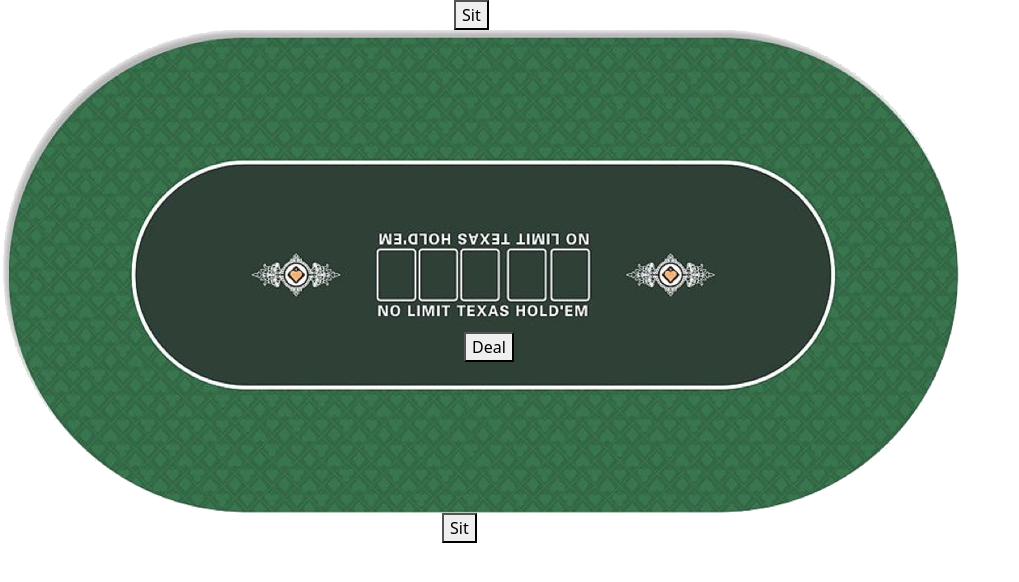
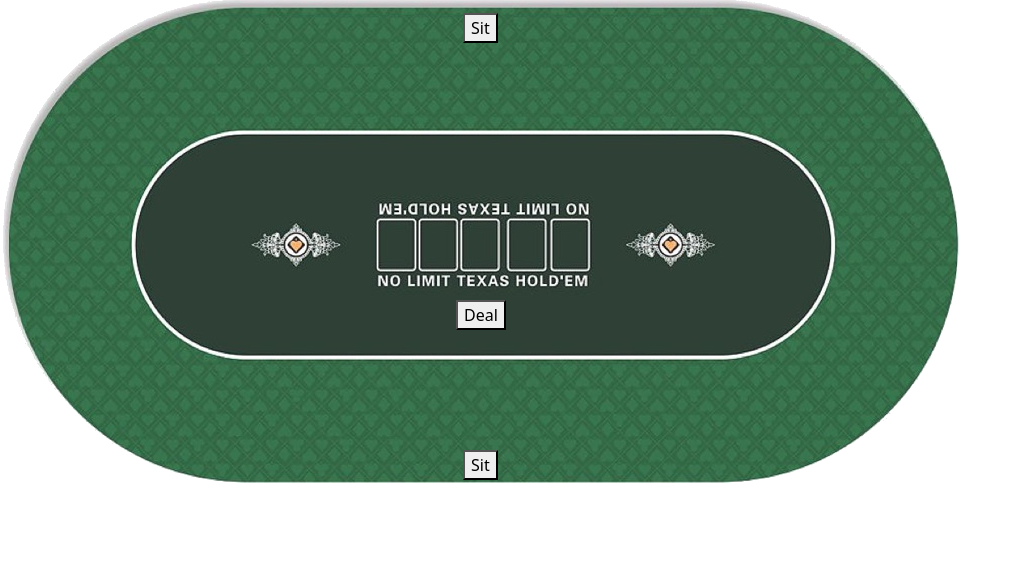
Before and after one commit to cetvrtak/holdem, a plain HTML site: page index.html in a window 1280 px wide. Shown: the whole page, without its empty margins (0-1019 px from the left). Drawn offline with Linux system fonts and the light colour scheme.

Commit message:
Switch table from img to canvas

```diff
--- a/css/styles.css
+++ b/css/styles.css
@@ -9,13 +9,29 @@
 }
 
 #player_1, #player_2 {
+	display: none;
 	position: relative;
+	left: 408px;
 	width: 100px;
+}
+
+#player_1 {
+	top: 420px;
+}
+
+#player_2 {
+	top: 13px;
+}
+
+#p1, #p2 {
+	position: relative;
+	left: 31px;
 }
 
 #p1_username, #p2_username {
 	display: none;
 	height: 30px;
+	color: white;
 }
 
 #p1c1, #p1c2, #p1_cash, #p1_stack, #p1_bet {
@@ -26,16 +42,16 @@
 }
 
 #p1c1, #p2c1 {
-	left: calc(50% - 45px);
+	left: 40px;
 }
 
 #p1c2, #p2c2 {
-	right: calc(50% - 45px);
+	left: 75px;
 }
 
 #p1_cash, #p2_cash {
 	height: 30px;
-	left: calc(50% + 75px);
+	left: 178px;
 	color: white;
 }
 
@@ -43,78 +59,81 @@
 	position: absolute;
 	width: 41px;
 	height: 54px;
-	margin-top: 15px;
 }
 
 #p1_stack, #p2_stack, #p1_bet, #p2_bet {
-	left: calc(50% + 45px);
+	left: 145px;
 	height: 30px;
 	width: 30px;
 }
 
 #p1_bet, #p2_bet {
 	color: white;
-	margin: 50% 0px;
+	margin: 30px 0px;
 }
 
 #flip_1, #flip_2, #flip_3, #turn, #river {
 	position: absolute;
-	top: calc(50% - 20px);
+	top: 222px;
 	width: 41px;
 	height: 54px;
 }
 
 #flip_1 {
-	left: calc(50% - 99px);
+	left: 381px;
 }
 
 #flip_2 {
-	left: calc(50% - 57px);
+	left: 423px;
 }
 
-#flip_3, #deal {
-	left: calc(50% - 16px);
+#flip_3 {
+	left: 464px;
 }
 
 #turn {
-	left: calc(50% + 32px);
+	left: 512px;
 }
 
 #river {
-	left: calc(50% + 75px);
+	left: 555px;
 }
 
 #deal {
+	display: none;
 	position: absolute;
-	top: calc(50% + 60px);
+	left: 456px;
+	top: 300px;
 }
 
 #login {
 	display: none;
 	position: fixed;
-	top: 15%;
-	left: 25%;
+	top: 55px;
+	left: 369px;
 	z-index: 40;
-	width: 30%;
-	height: 40%;
+	width: 266px;
+	height: 216px;
+	padding: 0px 15px;
 	background: white;
 	border: 1px solid black;
 }
 
 .close {
-	float: right;
+	position: absolute;
+	right: 5px;
 }
 
 #confirm_login {
 	position: absolute;
-	left: 40%;
+	left: 75px;
 	bottom: 15px;
 }
 
 #pot {
 	position: absolute;
-	left: calc(50% + 130px);
-	top: calc(50% + 50px);
+	left: 610px;
+	top: 291px;
 	height: 30px;
 	width: 30px;
 	color: white;
@@ -130,11 +149,11 @@
 }
 
 #p1_betPopup, #p1_winPopup {
-	bottom: 125px;
+	bottom: 94px;
 }
 
 #p2_betPopup, #p2_winPopup {
-	margin-top: 75%;
+	top: 82px;
 }
 
 #p1_betAmount, #p2_betAmount {
--- a/index.html
+++ b/index.html
@@ -7,8 +7,9 @@
 </head>
 <body>
 	<div id="table">
+		<canvas id="table_img"></canvas>
 		<div id="players">
-		<div id="pot"></div>
+			<div id="pot"></div>
 			<div id="login">
 				<span class="close" onclick="closeLogin()">&times;</span>
 				<span><br></span>
@@ -39,7 +40,6 @@
 				</div>
 				<div id="p2_winPopup"></div>
 			</div>
-			<img src="images/table_trimmed_rotated.png" width="100%">
 			<div id="dealer" class="container">
 				<div class="d-flex flex-row justify-content-evenly">
 					<div id="flip_1"></div>
@@ -64,7 +64,7 @@
 				</div>
 				<div id="p1_bet"></div>
 				<div id="p1_winPopup"></div>
-				<div id="p1_data">
+				<div id="p1_data" class="container">
 					<div id="p1_username"></div>
 					<button id="p1" onclick="sit(event)">Sit</button>
 				</div>
--- a/js/main.js
+++ b/js/main.js
@@ -1,5 +1,19 @@
 var slots = [p1c1,p1c2,p2c1,p2c2,flip_1,flip_2,flip_3,turn,river];
 var cardsDealt = [];
+
+var tableCnv = document.getElementById("table_img");
+var tableCtx = tableCnv.getContext("2d");
+var tableImg = new Image();
+tableImg.src = "images/table_trimmed_rotated.png";
+tableImg.onload = function() {
+	tableCnv.width = tableImg.width;
+	tableCnv.height = tableImg.height;
+	tableCtx.drawImage(tableImg, 0, 0, tableCnv.width, tableCnv.height);
+
+	document.getElementById("player_1").style.display = "block";
+	document.getElementById("player_2").style.display = "block";
+	document.getElementById("deal").style.display = "block";
+};
 
 var it = deal();
 document.getElementById('deal').addEventListener("click", function () {
```
